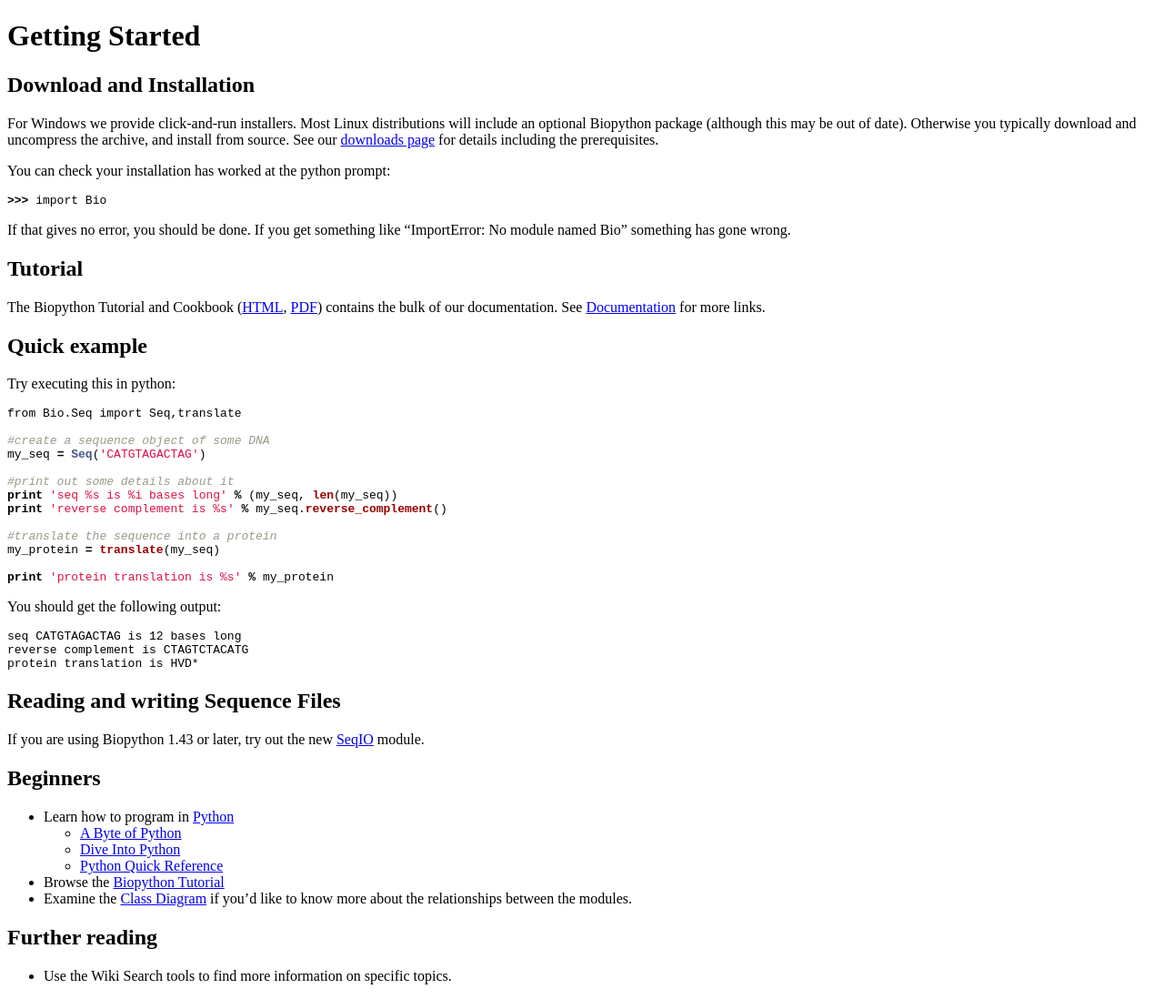
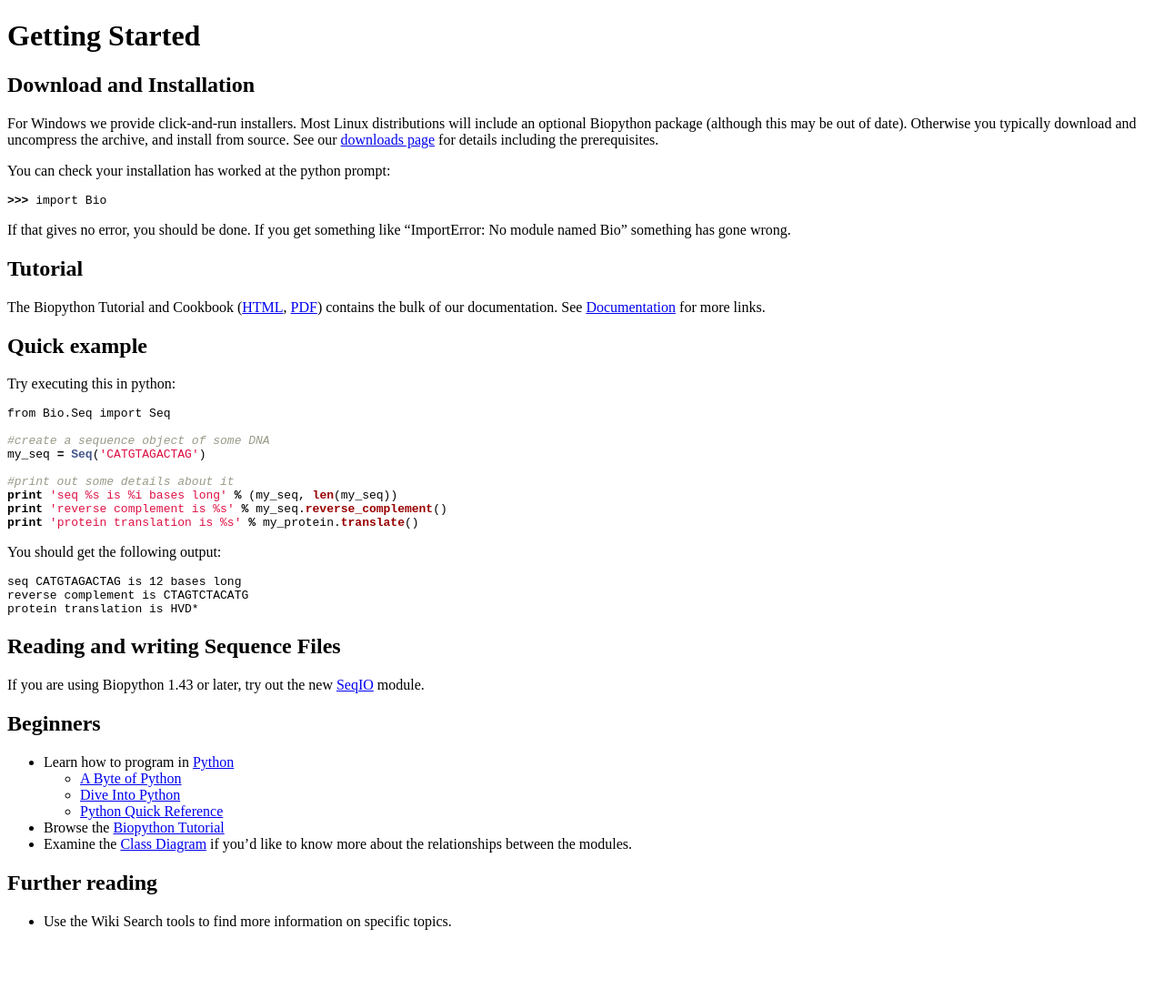
Before and after one commit to biopython/biopython.github.io, a Jekyll site: the page built from wiki/Getting_Started.md, in a window 1280 px wide. Shown: the whole page at 91% size. Built offline with Jekyll 4.4.1, drawn with Linux system fonts in a browser that asks for light colours; after the commit the page ends 1038 px from its top, so only the background shows below that.

Commit message:
/* Quick example */ Use translate method

````diff
--- a/wiki/Getting_Started.md
+++ b/wiki/Getting_Started.md
@@ -37,7 +37,7 @@ Quick example
 Try executing this in python:
 
 ``` python
-from Bio.Seq import Seq,translate
+from Bio.Seq import Seq
 
 #create a sequence object of some DNA
 my_seq = Seq('CATGTAGACTAG')
@@ -45,11 +45,7 @@ my_seq = Seq('CATGTAGACTAG')
 #print out some details about it
 print 'seq %s is %i bases long' % (my_seq, len(my_seq))
 print 'reverse complement is %s' % my_seq.reverse_complement()
-
-#translate the sequence into a protein
-my_protein = translate(my_seq)
-
-print 'protein translation is %s' % my_protein
+print 'protein translation is %s' % my_protein.translate()
 ```
 
 You should get the following output:
````
Also changed, not shown: 1 other file.
